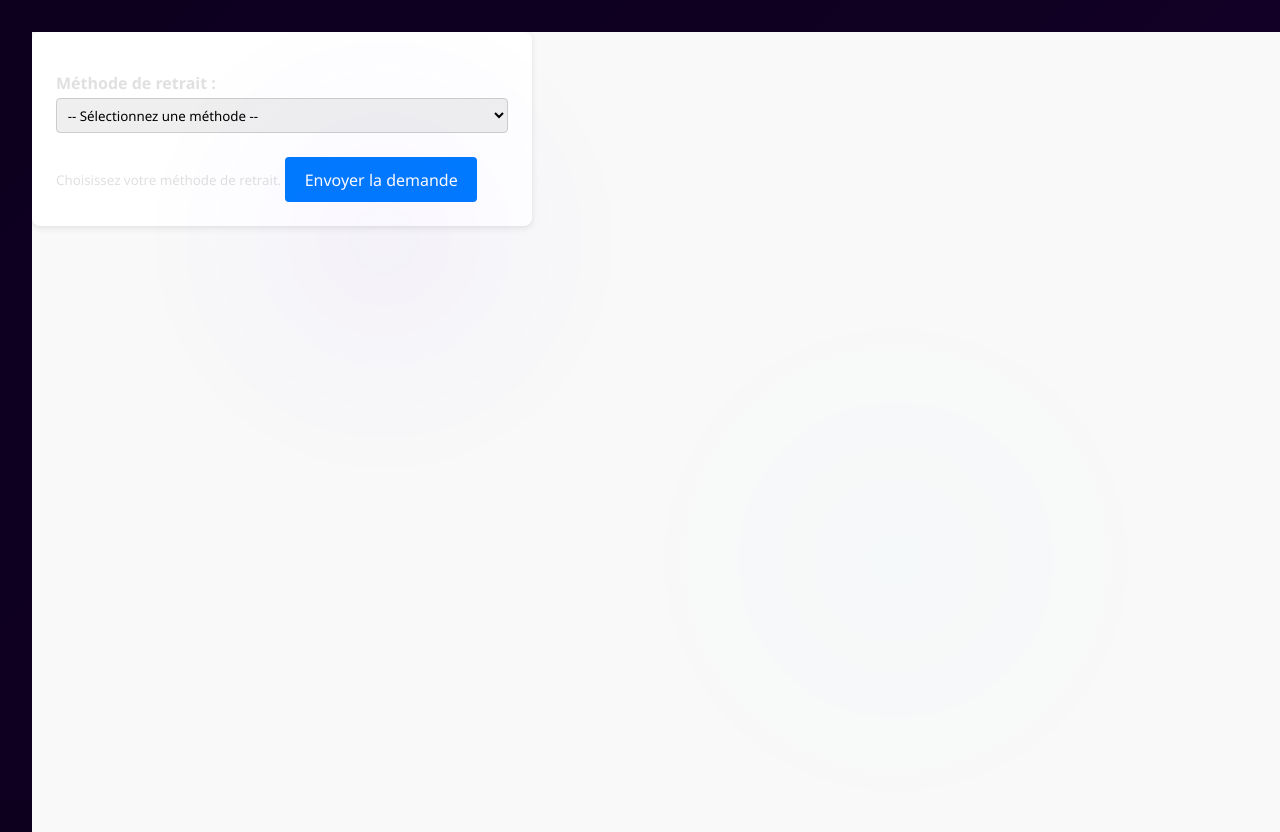
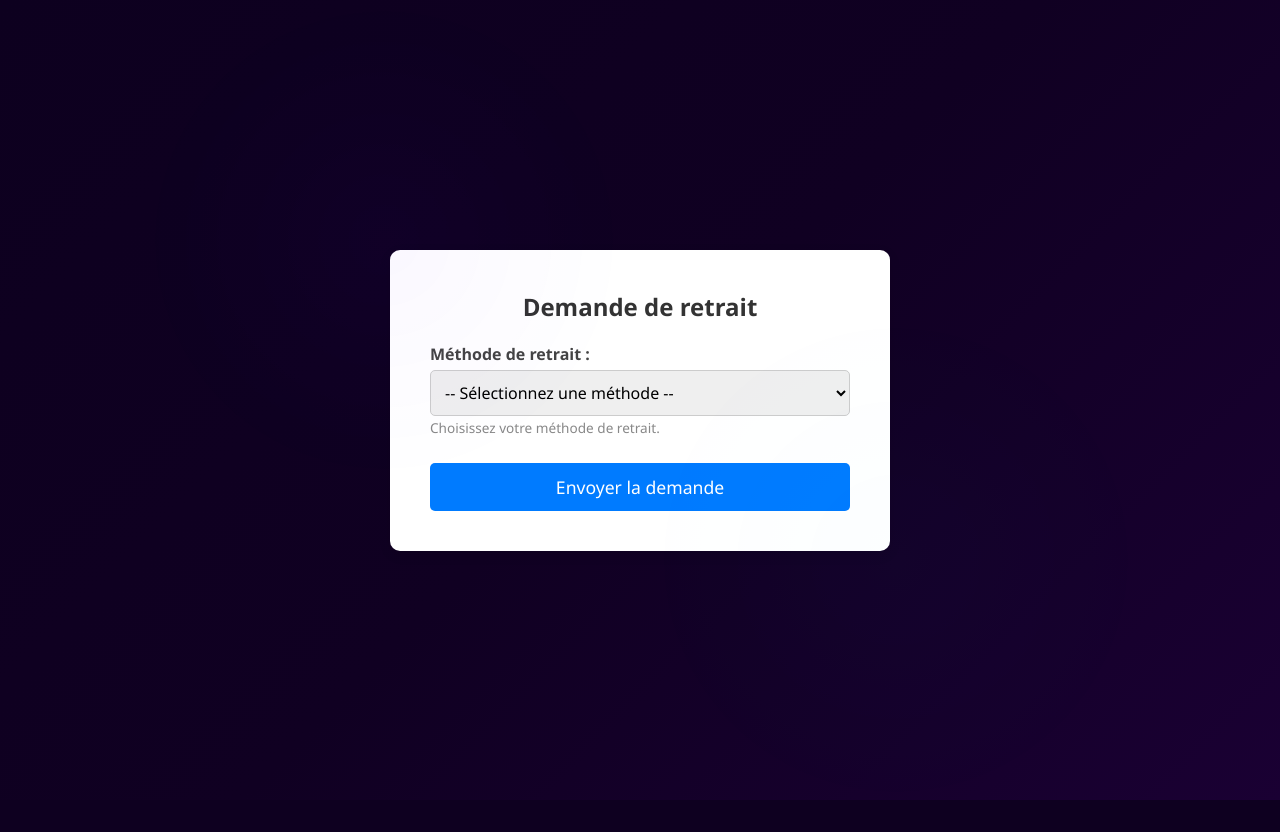
Before and after one commit to brendayologaza4/Robot-trader, a Flask app: template templates/withdraw.html in a window 1280 px wide. After the commit the page ends 800 px from the top, so only its background shows below. Run offline with Flask 3, Linux system fonts and the light colour scheme; the template is opened without the code that fills it, so the values that code supplies are empty; some libraries are stand-ins or nearby versions.

Commit message:
Update withdraw.html

```diff
--- a/templates/withdraw.html
+++ b/templates/withdraw.html
@@ -1,121 +1,156 @@
 <!DOCTYPE html>
 <html lang="fr">
 <head>
-    <meta charset="UTF-8" />
-    <meta name="viewport" content="width=device-width, initial-scale=1" />
+    <meta charset="UTF-8">
+    <meta name="viewport" content="width=device-width, initial-scale=1">
     <title>Demande de retrait</title>
 
-    <!-- Lien vers ton fichier CSS dans static -->
     <link rel="stylesheet" href="{{ url_for('static', filename='style.css') }}">
 
     <style>
-        /* Styles basiques internes au cas où */
         body {
             font-family: Arial, sans-serif;
-            margin: 2em;
-            background: #f9f9f9;
+            margin: 0;
+            padding: 0;
+            background-color: #f9f9f9;
+            display: flex;
+            justify-content: center;
+            align-items: center;
+            min-height: 100vh;
         }
-        form {
-            background: white;
-            padding: 1.5em;
-            border-radius: 8px;
+
+        .withdraw-container {
+            background-color: #fff;
+            padding: 40px;
+            border-radius: 10px;
+            box-shadow: 0 4px 12px rgba(0, 0, 0, 0.1);
             max-width: 500px;
-            box-shadow: 0 2px 6px rgba(0,0,0,0.1);
+            width: 100%;
         }
+
+        h2 {
+            margin-bottom: 20px;
+            text-align: center;
+            color: #333;
+        }
+
         label {
             display: block;
-            margin-top: 1em;
-            font-weight: bold;
+            margin-top: 15px;
+            font-weight: 600;
+            color: #444;
         }
+
         input, select {
             width: 100%;
-            padding: 0.5em;
-            margin-top: 0.3em;
+            padding: 10px;
+            margin-top: 5px;
             border: 1px solid #ccc;
-            border-radius: 4px;
+            border-radius: 5px;
+            font-size: 1em;
         }
+
         button {
-            margin-top: 1.5em;
-            padding: 0.7em 1.2em;
-            background: #007BFF;
+            width: 100%;
+            margin-top: 25px;
+            padding: 12px;
+            background-color: #007BFF;
             border: none;
             color: white;
-            font-size: 1em;
-            border-radius: 4px;
+            font-size: 1.1em;
+            border-radius: 5px;
             cursor: pointer;
+            transition: background-color 0.3s ease;
         }
+
         button:hover {
-            background: #0056b3;
+            background-color: #0056b3;
         }
+
         .message.success {
             color: green;
             margin-top: 1em;
+            text-align: center;
         }
+
         .message.error {
             color: red;
             margin-top: 1em;
+            text-align: center;
+        }
+
+        small {
+            color: #888;
+            font-size: 0.85em;
+        }
+
+        .form-section {
+            margin-top: 20px;
         }
     </style>
 </head>
 <body>
 
-<form method="POST" action="/withdraw" aria-label="Formulaire de demande de retrait">
+<div class="withdraw-container">
+    <h2>Demande de retrait</h2>
 
-    <!-- Choix de la méthode de retrait -->
+    <form method="POST" action="/withdraw">
+
         <label for="withdraw_method">Méthode de retrait :</label>
-    <select name="withdraw_method" id="withdraw_method" required aria-describedby="withdraw_method_help">
+        <select name="withdraw_method" id="withdraw_method" required>
             <option value="" disabled selected>-- Sélectionnez une méthode --</option>
             <option value="card">Carte bancaire</option>
             <option value="iban" disabled>IBAN (Indisponible pour le moment)</option>
             <option value="id_bank">Identification bancaire</option>
         </select>
-    <small id="withdraw_method_help">Choisissez votre méthode de retrait.</small>
+        <small>Choisissez votre méthode de retrait.</small>
 
         <!-- Section carte bancaire -->
-    <div id="card_section" style="display:none; margin-top:1em;">
+        <div id="card_section" class="form-section" style="display:none;">
             <label for="card_number">Numéro de carte :</label>
-        <input type="text" name="card_number" id="card_number" placeholder="0000 0000 0000 0000" autocomplete="off" />
+            <input type="text" name="card_number" id="card_number" placeholder="0000 0000 0000 0000" autocomplete="off">
 
             <label for="card_name">Nom sur la carte :</label>
-        <input type="text" name="card_name" id="card_name" placeholder="Nom tel qu'inscrit sur la carte" autocomplete="off" />
+            <input type="text" name="card_name" id="card_name" placeholder="Nom tel qu'inscrit sur la carte" autocomplete="off">
 
             <label for="card_expiry">Date d'expiration :</label>
-        <input type="text" name="card_expiry" id="card_expiry" placeholder="MM/AA" autocomplete="off" />
+            <input type="text" name="card_expiry" id="card_expiry" placeholder="MM/AA" autocomplete="off">
 
             <label for="card_cvc">Code CVC :</label>
-        <input type="text" name="card_cvv" id="card_cvc" placeholder="123" autocomplete="off" />
+            <input type="text" name="card_cvv" id="card_cvc" placeholder="123" autocomplete="off">
         </div>
 
         <!-- Section IBAN (désactivé) -->
-    <div id="iban_section" style="display:none; margin-top:1em;">
+        <div id="iban_section" class="form-section" style="display:none;">
             <label for="iban">IBAN :</label>
-        <input type="text" name="iban" id="iban" disabled placeholder="Indisponible" autocomplete="off" />
+            <input type="text" name="iban" id="iban" disabled placeholder="Indisponible" autocomplete="off">
 
             <label for="bank_name">Nom de la banque :</label>
-        <input type="text" name="bank_name" id="bank_name" disabled placeholder="Indisponible" autocomplete="off" />
+            <input type="text" name="bank_name" id="bank_name" disabled placeholder="Indisponible" autocomplete="off">
         </div>
 
         <!-- Section identification bancaire -->
-    <div id="id_section" style="display:none; margin-top:1em;">
+        <div id="id_section" class="form-section" style="display:none;">
             <label for="bank_name_id">Nom de la banque :</label>
-        <input type="text" name="bank_name_id" id="bank_name_id" autocomplete="off" />
+            <input type="text" name="bank_name_id" id="bank_name_id" autocomplete="off">
 
             <label for="bank_identifiers">Identifiant bancaire (9 à 11 chiffres) :</label>
-        <input type="text" name="bank_identifiers" id="bank_identifiers" autocomplete="off" />
+            <input type="text" name="bank_identifiers" id="bank_identifiers" autocomplete="off">
 
             <label for="bank_code_id">Code d’identification :</label>
-        <input type="text" name="bank_code_id" id="bank_code_id" autocomplete="off" />
+            <input type="text" name="bank_code_id" id="bank_code_id" autocomplete="off">
         </div>
 
-    <button type="submit" aria-label="Envoyer la demande de retrait">Envoyer la demande</button>
+        <button type="submit">Envoyer la demande</button>
 
         {% if message %}
-        <div class="message {{ 'success' if success else 'error' }}" role="alert" aria-live="polite">
+            <div class="message {{ 'success' if success else 'error' }}">
                 {{ message }}
             </div>
         {% endif %}
 
     </form>
+</div>
 
 <script>
     document.addEventListener('DOMContentLoaded', function () {
```
Lines whose indentation alone changed are shown as unchanged.
